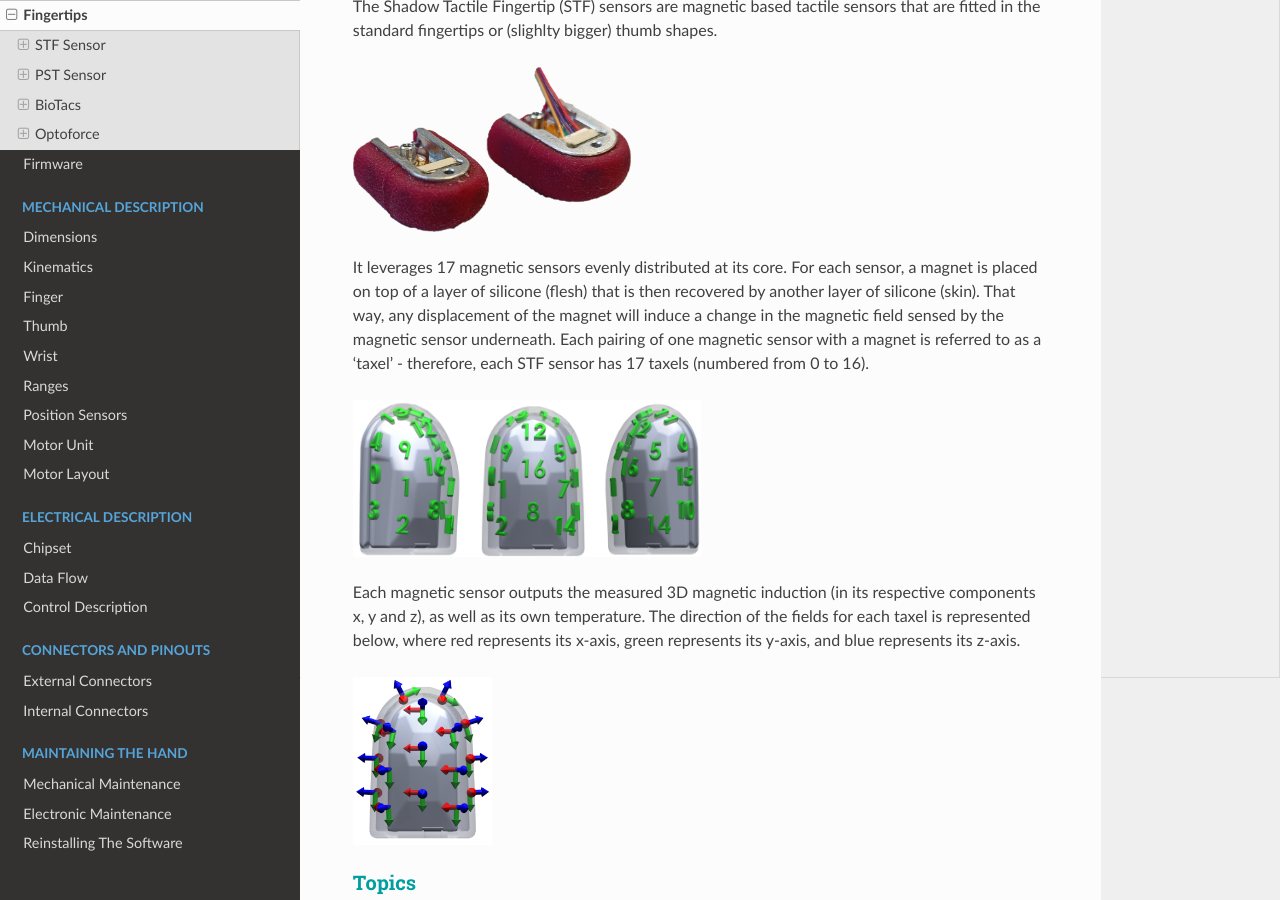
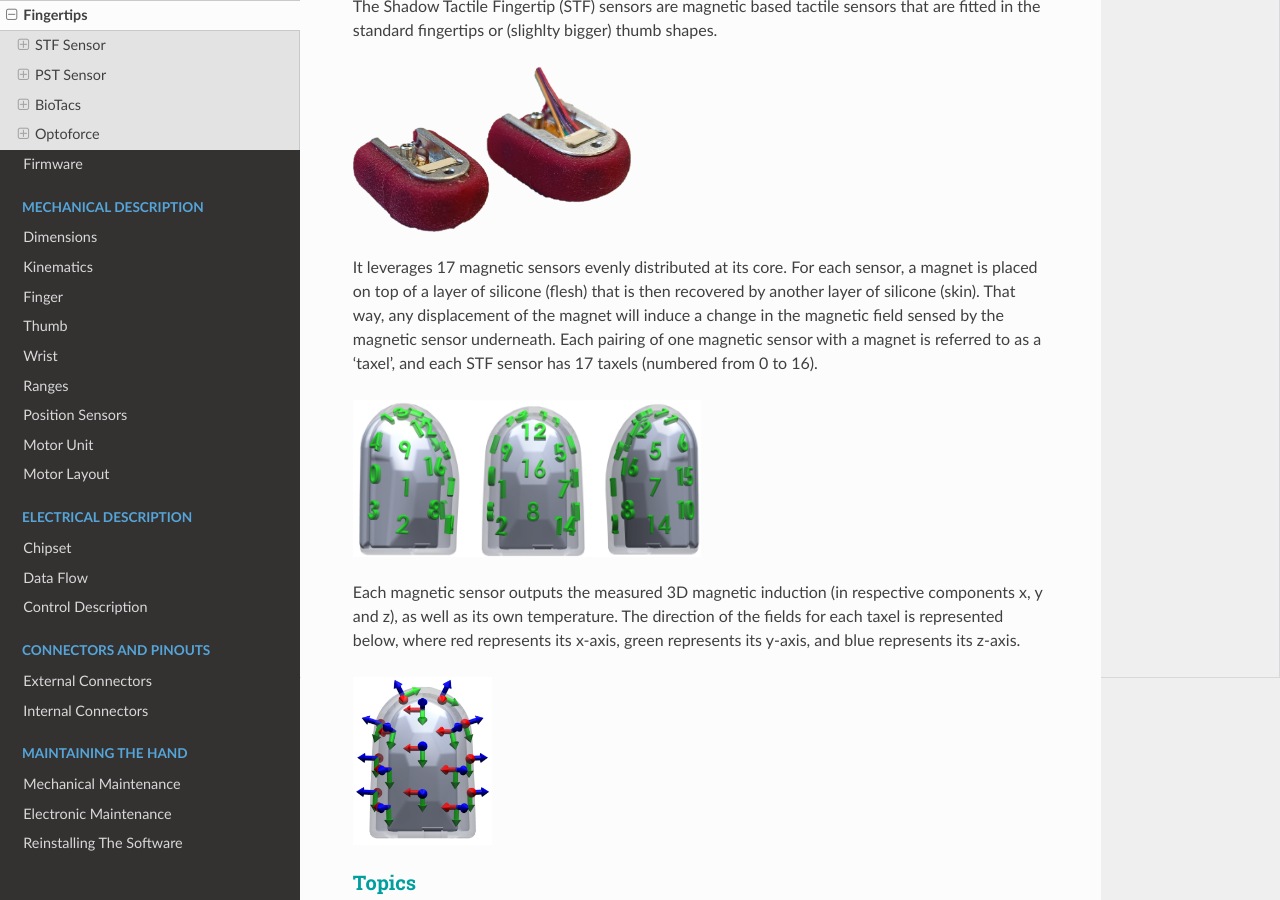
Before and after one commit to shadow-robot/sr_dexterous_hand_documentation, a Sphinx documentation site: the page built from docs/user_guide/sd_fingertips.rst, in a window 1280 px wide and 900 px high, scrolled down 222 px. Built offline with Sphinx 7.4.7 and the Read the Docs theme 2.0.0, drawn with Linux system fonts in a browser that asks for light colours.

Commit message:
Minor adjustments

```diff
--- a/docs/user_guide/sd_fingertips.rst
+++ b/docs/user_guide/sd_fingertips.rst
@@ -12,14 +12,13 @@ in the standard fingertips or (slighlty bigger) thumb shapes.
 It leverages 17 magnetic sensors evenly distributed at its core. For each sensor, a magnet is
 placed on top of a layer of silicone (flesh) that is then recovered by another layer of
 silicone (skin). That way, any displacement of the magnet will induce a change in the magnetic
-field sensed by the magnetic sensor underneath. Each pairing of one magnetic sensor with
-a magnet is referred to as a 'taxel' - therefore, each STF sensor has 17 taxels (numbered from
-0 to 16).
+field sensed by the magnetic sensor underneath. Each pairing of one magnetic sensor with a
+magnet is referred to as a 'taxel', and each STF sensor has 17 taxels (numbered from 0 to 16).
 
 .. figure:: ../img/sd_stf_taxels_all.png
     :width: 50%
 
-Each magnetic sensor outputs the measured 3D magnetic induction (in its respective components
+Each magnetic sensor outputs the measured 3D magnetic induction (in respective components
 x, y and z), as well as its own temperature. The direction of the fields for each taxel is
 represented below, where red represents its x-axis, green represents its y-axis, and blue
 represents its z-axis.
```
